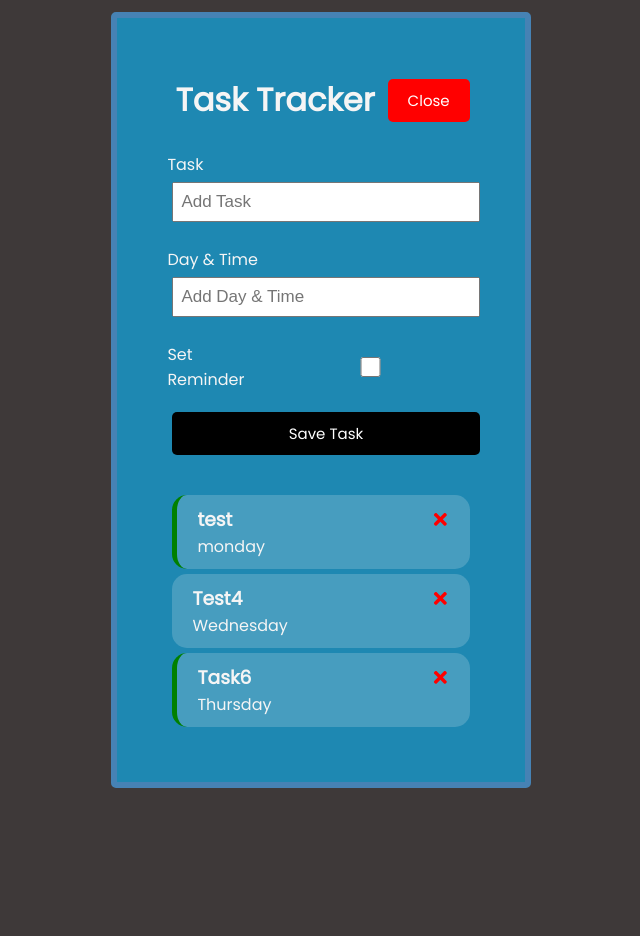
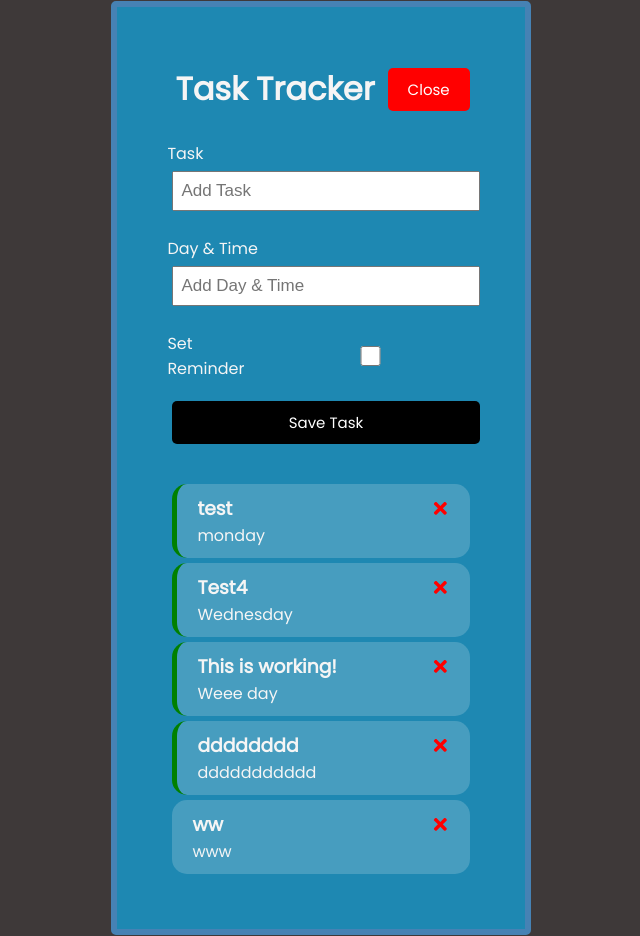
Before and after one commit to Layloe/tracker_react, a React (Create React App) app: page / in a window 1280 px wide. Shown: the whole page, without its empty margins (319-959 px from the left). Before the commit the page ends 800 px from the top, so only its background shows below. Built offline with nearby package versions, Linux system fonts and the light colour scheme; data requests are answered from the project's data file.

Commit message:
added artificial backend

```diff
--- /dev/null
+++ b/db.json
@@ -0,0 +1,35 @@
+{
+  "tasks": [
+    {
+      "id": "1",
+      "text": "test",
+      "other": "no-show",
+      "day": "monday",
+      "reminder": true
+    },
+    {
+      "text": "Test4",
+      "day": "Wednesday",
+      "reminder": true,
+      "id": "3"
+    },
+    {
+      "id": "9b63",
+      "text": "This is working!",
+      "day": "Weee day",
+      "reminder": true
+    },
+    {
+      "id": "2f7f",
+      "text": "dddddddd",
+      "day": "ddddddddddd",
+      "reminder": true
+    },
+    {
+      "id": "f5fb",
+      "text": "ww",
+      "day": "www",
+      "reminder": false
+    }
+  ]
+}
--- a/package.json
+++ b/package.json
@@ -4,6 +4,7 @@
   "private": true,
   "dependencies": {
     "cra-template": "1.2.0",
+    "json-server": "^1.0.0-beta.3",
     "react": "^19.0.0",
     "react-dom": "^19.0.0",
     "react-icons": "^5.4.0",
@@ -13,7 +14,8 @@
     "start": "react-scripts start",
     "build": "react-scripts build",
     "test": "react-scripts test",
-    "eject": "react-scripts eject"
+    "eject": "react-scripts eject",
+    "server": "json-server --watch db.json --port 5000"
   },
   "eslintConfig": {
     "extends": [
--- a/src/App.js
+++ b/src/App.js
@@ -1,4 +1,4 @@
-import { useState } from "react";
+import { useState, useEffect } from "react";
 import Tasks from "./components/Tasks";
 import Header from "./components/Header";
 import AddTask from "./components/AddTask";
@@ -7,44 +7,80 @@ import './index.css'
 
 const App = () => {
   const [showAddTask, setShowAddTask] = useState(true)
-  const [tasks, setTasks] = useState([
-      {
-        "id": 1,
-        "text": "test",
-        "other": "no-show",
-        "day": "monday",
-        "reminder": true
+  const [tasks, setTasks] = useState([])
+
+  useEffect(() => {
+    const getTasks = async () => {
+      const taskFromServer = await
+      fetchTasks()
+      setTasks(taskFromServer)
+    }
+
+    getTasks()
+  }, [])
+
+  // get tasks
+  const fetchTasks = async () => {
+    const res = await fetch(`http://localhost:5000/tasks`)
+    const data = await res.json()
+
+    return data
+  }
+
+  const fetchTask = async (id) => {
+    const res = await fetch(`http://localhost:5000/tasks/${id}`)
+    const data = await res.json()
+
+    return data
+  }
+
+
+  // add task
+  const addTask = async (task) => {
+   const res = await fetch(`http://localhost:5000/tasks`, {
+      method: 'POST',
+      headers: {
+        'Content-type': 'application/json'
       },
-      {
-        "text": "Test4",
-        "day": "Wednesday",
-        "reminder": false,
-        "id": 3
-      },
-      {
-        "text": "Task6",
-        "day": "Thursday",
-        "reminder": true,
-        "id": 4
-      }
-    ]
-      )
+      body: JSON.stringify(task)
+    })
 
-      // add task
-  const addTask = (task) => {
-        const id = Math.floor(Math.random() * 10000) + 1
-        const newTask = {id, ...task}
-        setTasks([...tasks, newTask])
+    const data = await res.json()
+
+    setTasks([...tasks, data])
+
+        // const id = Math.floor(Math.random() * 10000) + 1
+        // const newTask = {id, ...task}
+        // setTasks([...tasks, newTask])
   }
 
   // delete task
-  const deleteTask = (id) => {
+  const deleteTask = async (id) => {
+    await fetch(`http://localhost:5000/tasks/${id}`, {
+      method: 'DELETE',
+    })
+
     setTasks(tasks.filter((task) => task.id !== id))
   }
 
   // toggle reminder
-  const toggleReminder = (id) => {
-    setTasks(tasks.map((task) => task.id === id ? {...task, reminder: !task.reminder} : task))
+  const toggleReminder = async (id) => {
+    const taskToToggle = await fetchTask(id)
+    const updateTask = {...taskToToggle,
+      reminder: !taskToToggle.reminder
+    }
+
+    const res = await fetch(`http://localhost:5000/tasks/${id}`, {
+      method: 'PUT',
+      headers: {
+        'Content-type': 'application/json'
+      },
+      body: JSON.stringify(updateTask)
+    })
+
+    const data = await res.json()
+
+    setTasks(tasks.map((task) => task.id === id ? {...task, reminder: data.reminder} : task))
   }
 
   return (
--- a/src/components/Task.js
+++ b/src/components/Task.js
@@ -14,5 +14,5 @@ const Task = ({task, onDelete, onToggle}) => {
     </div>
   )
 }
-//! 4:49:00
+
 export default Task
```
Also changed, not shown: 2 other files (tests, documents, lock files or other folders).
